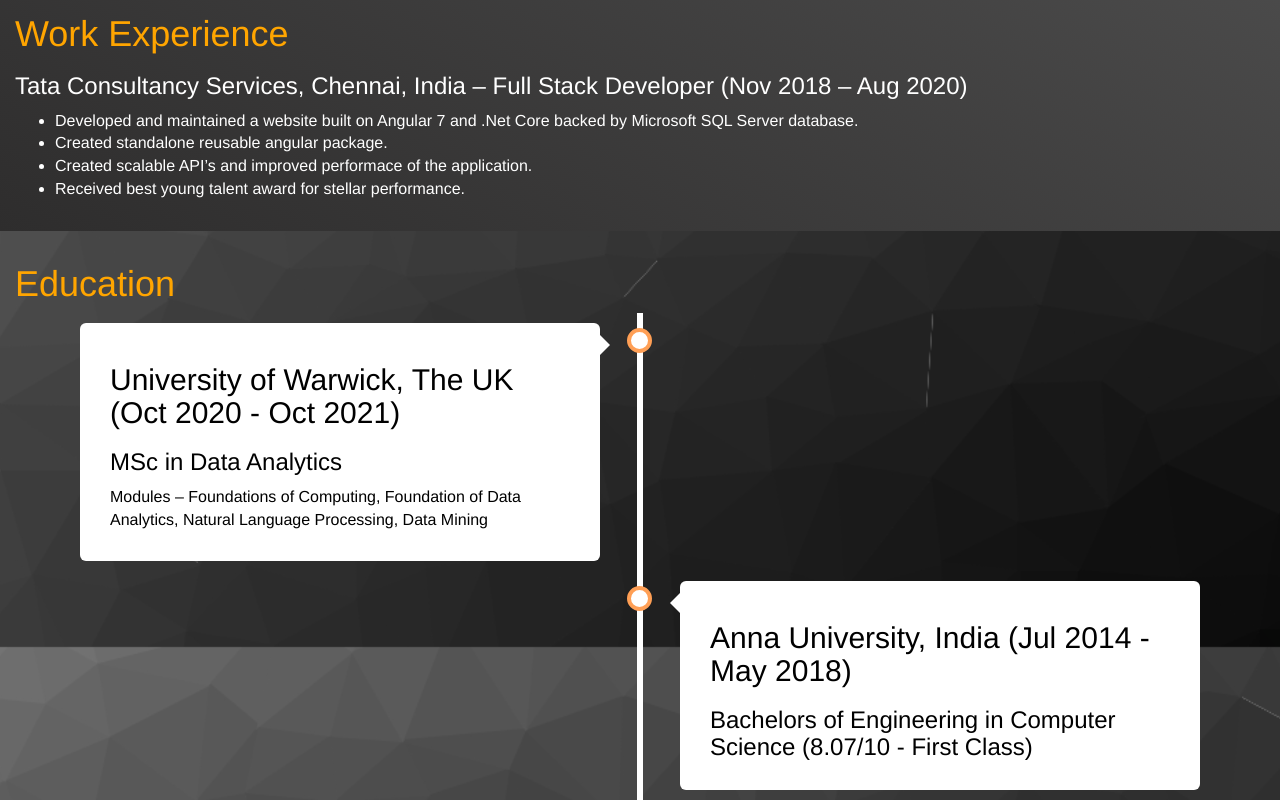
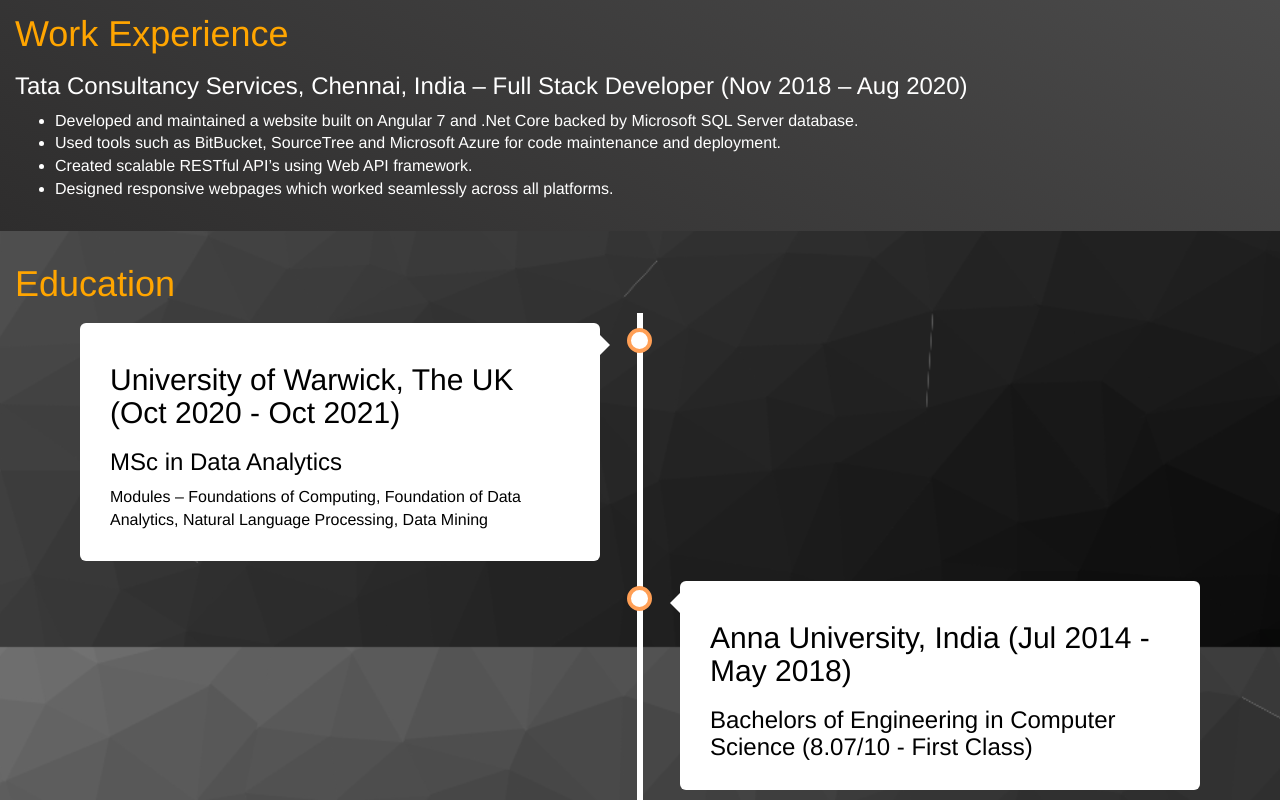
Before and after one commit to swetha28/swetha28.github.io, a plain HTML site: page index.html in a window 1280 px wide. Shown: the part 953-1753 px from the top of the page. Drawn offline with nearby package versions, Linux system fonts and the light colour scheme.

Commit message:
Update index.html
Updated work experience.

```diff
--- a/index.html
+++ b/index.html
@@ -80,9 +80,9 @@
             <h3>Tata Consultancy Services, Chennai, India – Full Stack Developer (Nov 2018 – Aug 2020)</h3>
             <ul>
                 <li>Developed and maintained a website built on Angular 7 and .Net Core backed by Microsoft SQL Server database.</li>
-                <li>Created standalone reusable angular package.</li>
-                <li>Created scalable API’s and improved performace of the application.</li>
-                <li>Received best young talent award for stellar performance.</li>
+                <li>Used tools such as BitBucket, SourceTree and Microsoft Azure for code maintenance and deployment.</li>
+                <li>Created scalable RESTful API’s using Web API framework.</li>
+                <li>Designed responsive webpages which worked seamlessly across all platforms.</li>
             </ul>
             </div>
         <div class="container-fluid" id="education">
```
